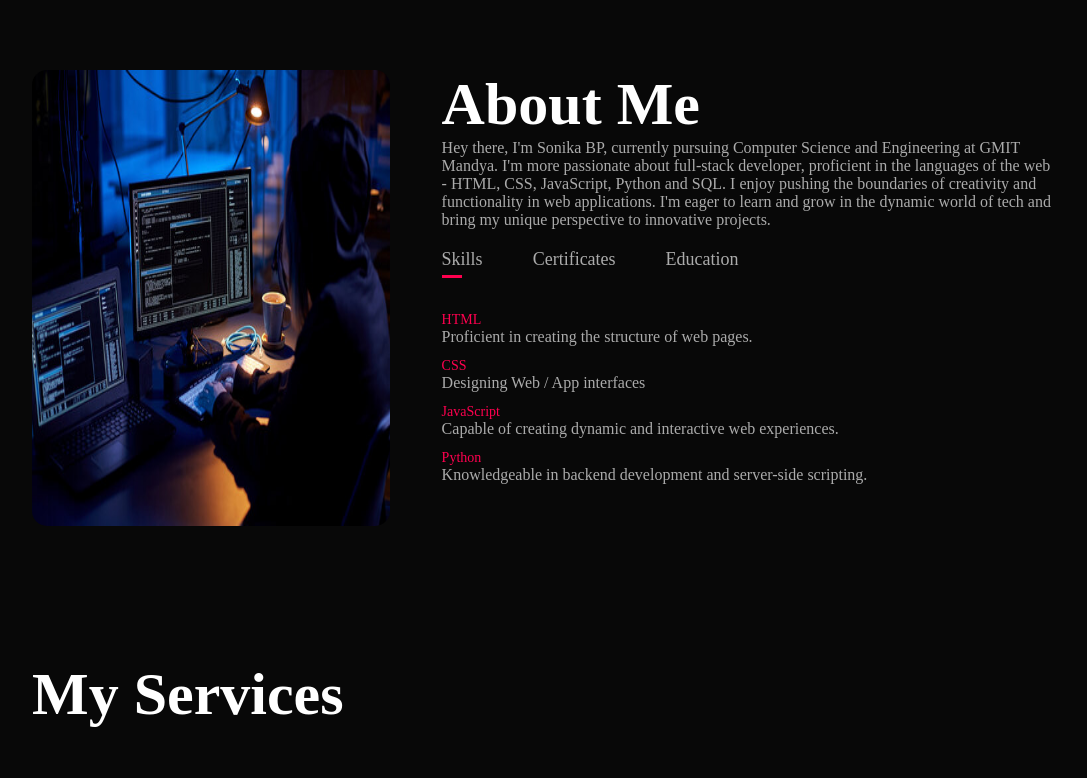
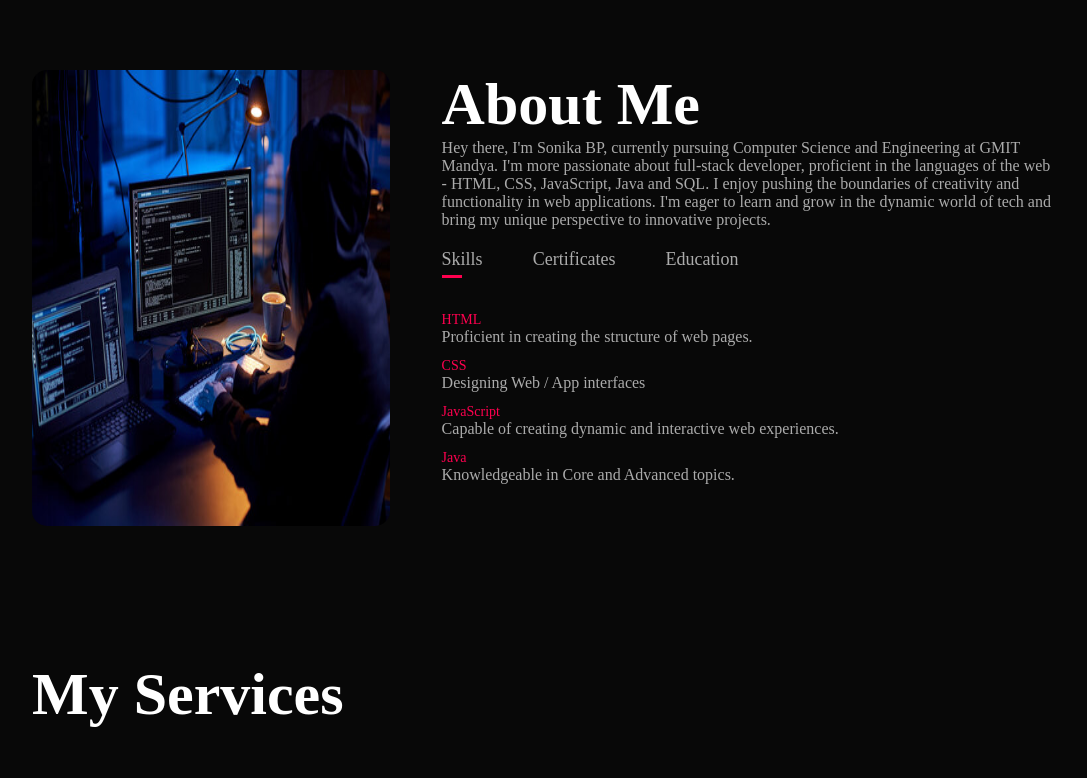
Before and after one commit to SONIKA-BP/Portfolio, a plain HTML site: page index.html in a window 1280 px wide. Shown: the part 820-1598 px from the top of the page, without its empty margins (96-1183 px from the left). Drawn offline with Linux system fonts and the light colour scheme.

Commit message:
Update index.html

```diff
--- a/index.html
+++ b/index.html
@@ -43,7 +43,7 @@
                     <p>Hey there, I'm Sonika BP,
                         currently pursuing Computer Science and Engineering at GMIT Mandya. I'm more passionate about full-stack developer,
                          proficient in the languages of the
-                         web - HTML, CSS, JavaScript, Python and SQL. I enjoy pushing the boundaries of creativity and functionality
+                         web - HTML, CSS, JavaScript, Java and SQL. I enjoy pushing the boundaries of creativity and functionality
                          in web applications. I'm eager to learn and grow in the dynamic world of tech
                           and bring my unique perspective to innovative projects.
 
@@ -60,14 +60,14 @@
                                        <li><span>CSS</span><br>Designing Web / App interfaces</li>
                                        <li><span>JavaScript</span><br>Capable of creating dynamic and interactive web experiences.
                                        </li>
-                                       <li><Span>Python</span><br>  Knowledgeable in backend development and server-side scripting.</li>
+                                       <li><Span>Java</span><br>  Knowledgeable in Core and Advanced topics.</li>
                                     </ul>
                                 </div>
                                 <div class="tab-contents" id="certificates">
                                     <ul>
                                        <li><span>2023</span><br>Great Learning Certified Frontend Web Development</li>
 
-                                       <li><span>2023</span><br>Python with Introduction to Machine Learning
+                                       <li><span>2023</span><br>Java Programming
                                        </li>
                                        <li><span>2024</span><br>Udemy Certified Complete JavaScript Course
                                        </li>
```
